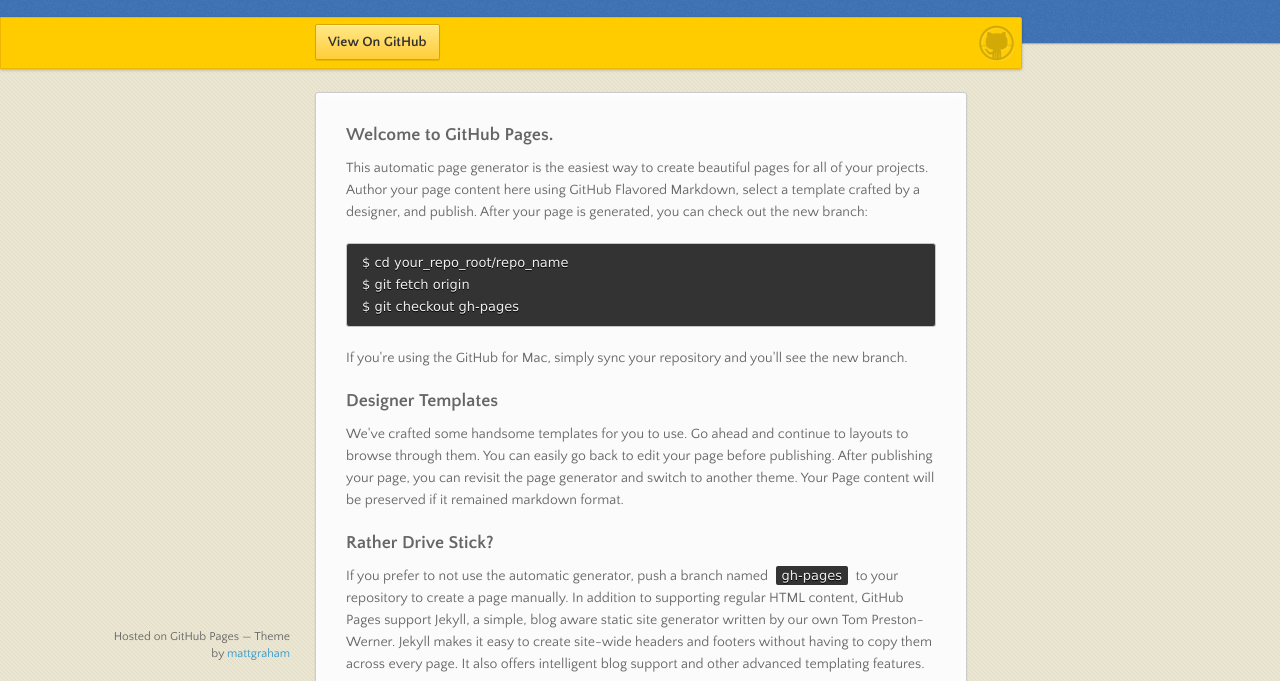
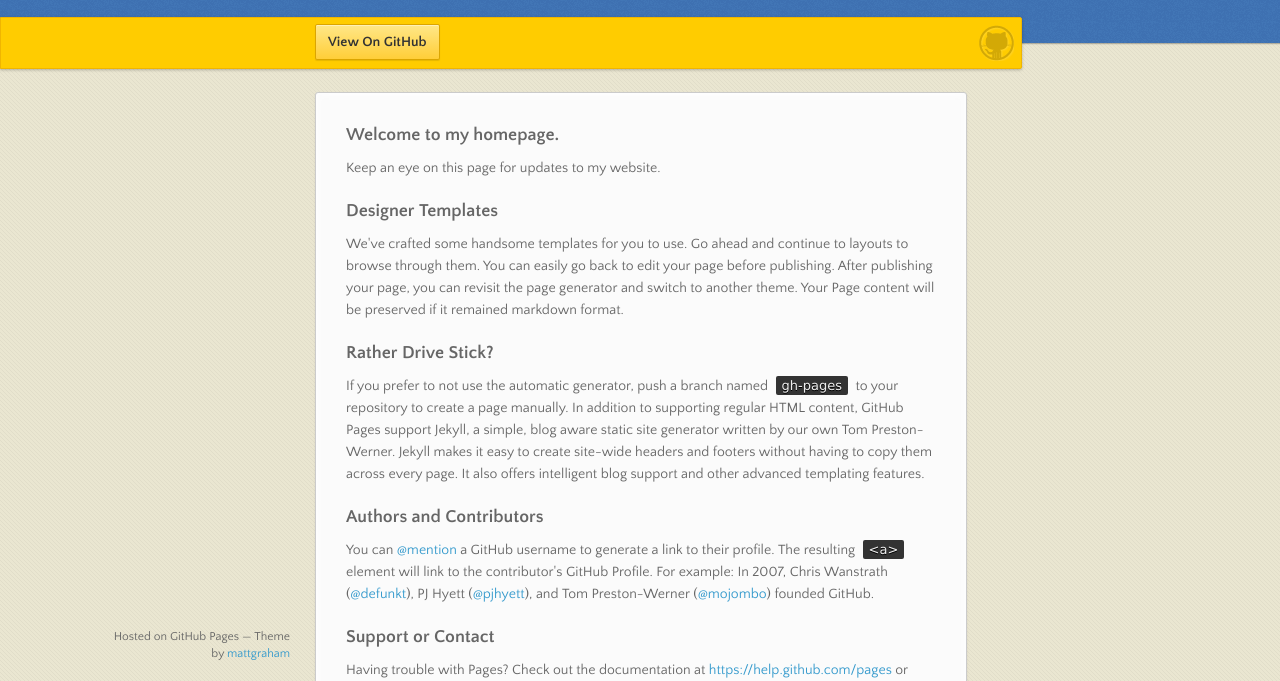
Before and after one commit to carma2012/merrittqa.github.io, a plain HTML site: page index.html in a window 1280 px wide. Shown: the part 98-779 px from the top of the page. Drawn offline with nearby package versions, Linux system fonts and the light colour scheme.

Commit message:
clean up welcome message
closes #1

```diff
--- a/index.html
+++ b/index.html
@@ -33,16 +33,9 @@
       </nav>
       <section>
         <h3>
-<a id="welcome-to-github-pages" class="anchor" href="#welcome-to-github-pages" aria-hidden="true"><span class="octicon octicon-link"></span></a>Welcome to GitHub Pages.</h3>
+<a id="welcome-to-github-pages" class="anchor" href="#welcome-to-github-pages" aria-hidden="true"><span class="octicon octicon-link"></span></a>Welcome to my homepage.</h3>
 
-<p>This automatic page generator is the easiest way to create beautiful pages for all of your projects. Author your page content here using GitHub Flavored Markdown, select a template crafted by a designer, and publish. After your page is generated, you can check out the new branch:</p>
-
-<pre><code>$ cd your_repo_root/repo_name
-$ git fetch origin
-$ git checkout gh-pages
-</code></pre>
-
-<p>If you're using the GitHub for Mac, simply sync your repository and you'll see the new branch.</p>
+<p>Keep an eye on this page for updates to my website.</p>
 
 <h3>
 <a id="designer-templates" class="anchor" href="#designer-templates" aria-hidden="true"><span class="octicon octicon-link"></span></a>Designer Templates</h3>
```
